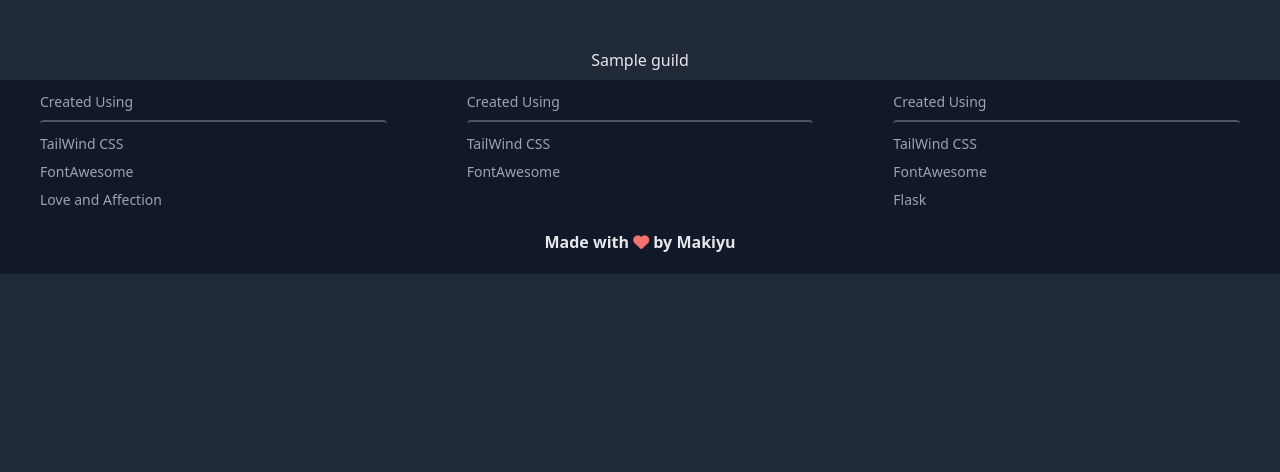
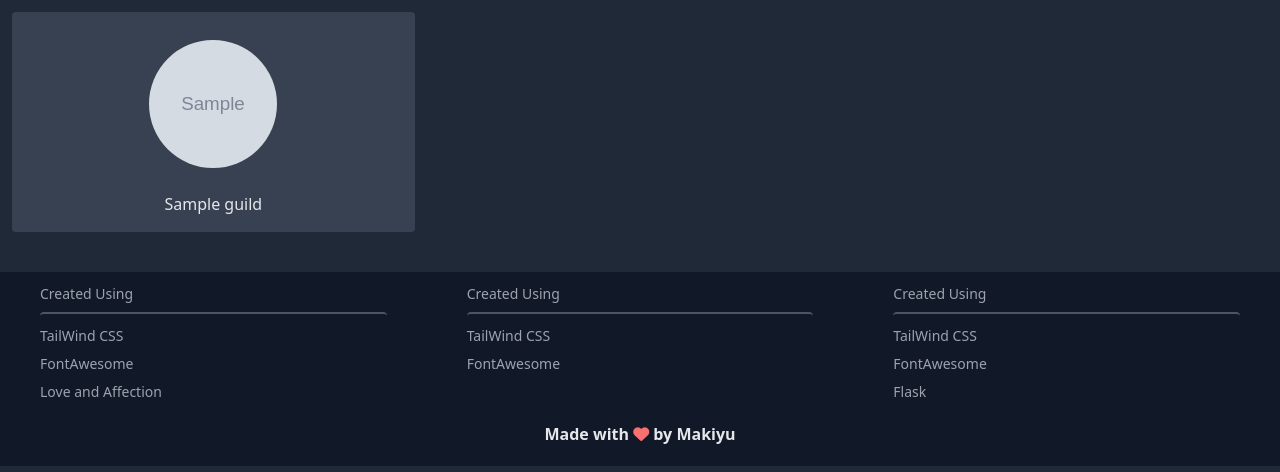
Before and after one commit to Makiyu-py/KIGM-Dashboard, a Flask app: template app/templates/dashboard.html in a window 1280 px wide. Shown: the part 56-528 px from the top of the page. Run offline with Flask 2, Linux system fonts and the light colour scheme; the template is opened without the code that fills it: most values are stand-ins (such as "Sample title", 1, 10 or a date in 2020); grey boxes marked "Sample" are stand-in pictures; style sheets or scripts are compiled from the project's sources; parts of the project's set-up code (start-up, migrations or seed data) failed here and were passed over; some libraries are stand-ins or nearby versions.

Commit message:
Basic Dashboard Design

```diff
--- a/app/templates/dashboard.html
+++ b/app/templates/dashboard.html
@@ -1,7 +1,16 @@
 {% extends "bases/main_base.html" %} {% block content %}
-<div class="mt-12 text-center flex-col">
+<div class="mx-3 mt-3 mb-10 grid grid-cols-1 md:grid-cols-3 gap-6">
 	{% for guild in guilds %}
-	<div class="text-gray-200 my-2">{{ guild.name }}</div>
+	<div class="bg-gray-700 text-center rounded">
+		<div class="mt-5 py-2">
+			<img
+				src="{{ guild.icon_url }}"
+				alt="{{ guild.name }} Avatar"
+				class="mx-auto w-32 h-32 rounded-full"
+			/>
+		</div>
+		<div class="my-4 text-gray-200">{{ guild.name }}</div>
+	</div>
 	{% endfor %}
 </div>
 {% endblock content %}
```
